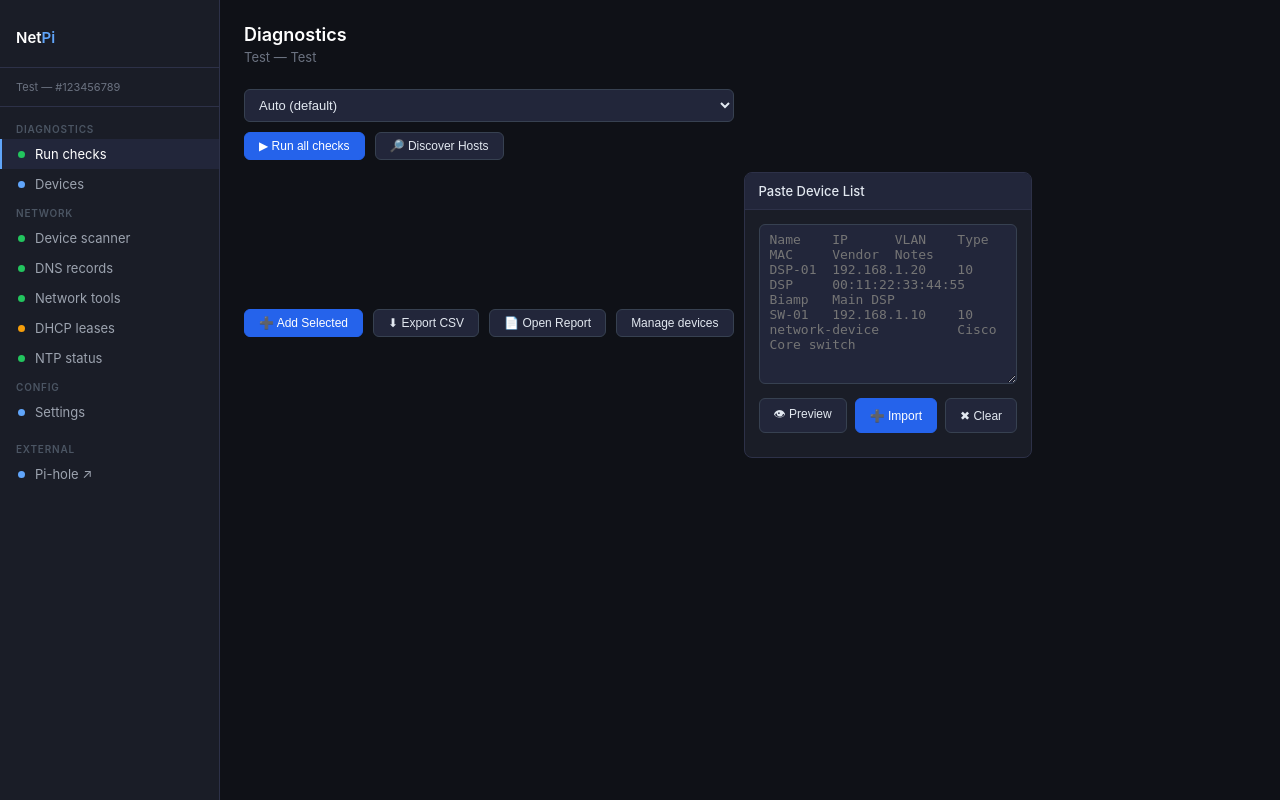
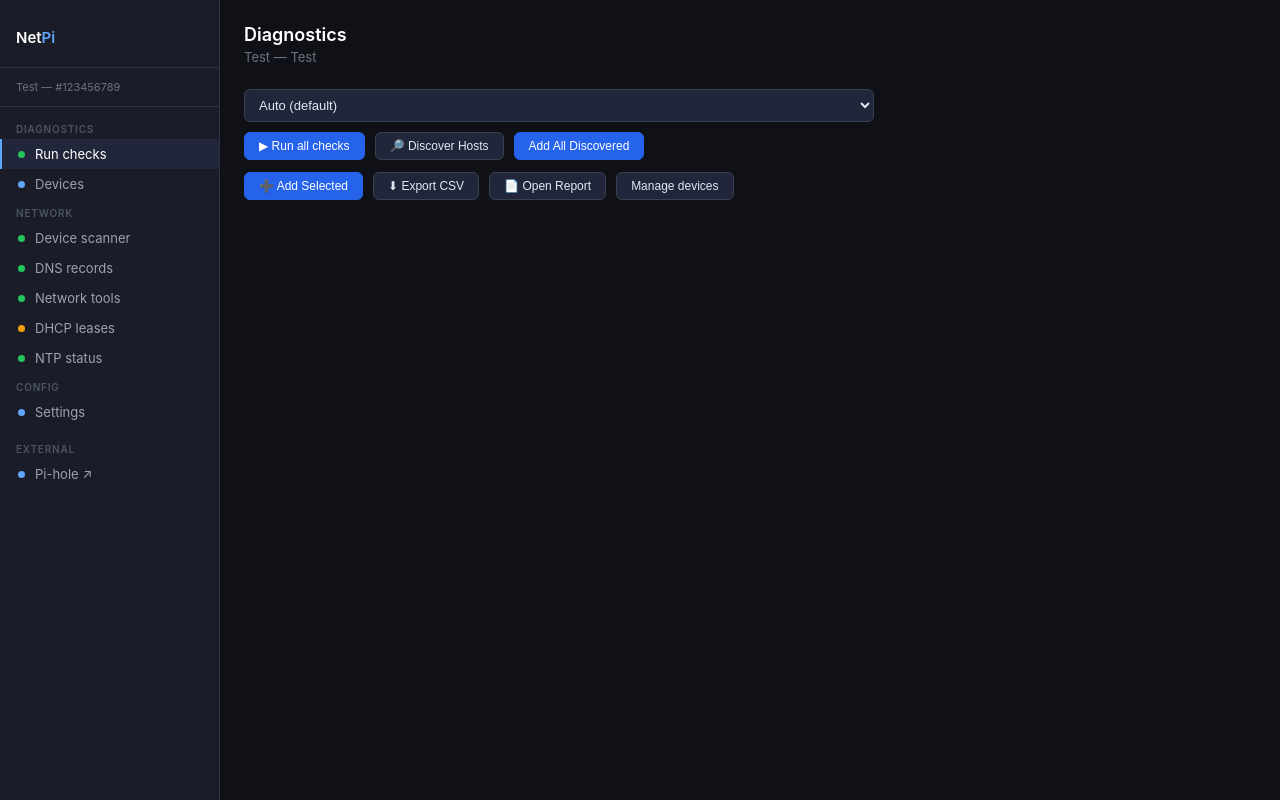
Before and after one commit to chriswarren85/NetPi, a Flask app: page /tools/diagnostics in a window 1280 px wide. Run offline with Flask 3, Linux system fonts and the light colour scheme.

Commit message:
Add bulk discovered import on diagnostics

```diff
--- a/app.py
+++ b/app.py
@@ -956,35 +956,49 @@ def add_bulk_devices():
     data = request.json or {}
     devices_in = data.get("devices", [])
 
+    devices, summary = add_discovered_devices_to_inventory(devices_in)
+    save_devices_file(devices)
+
+    return jsonify({"success": True, "added": summary["added"]})
+
+
+def add_discovered_devices_to_inventory(devices_in):
     devices = load_devices()
     added = 0
+    skipped_existing = 0
 
     for d in devices_in:
-        ip = d.get("ip")
+        ip = (d.get("ip") or "").strip()
         if not ip:
             continue
 
         if any(existing.get("ip") == ip for existing in devices):
+            skipped_existing += 1
             continue
 
-        device_type = d.get("type", "generic")
-        preferred_name = d.get("hostname") or ""
+        device_type = (d.get("type") or "generic").strip() or "generic"
+        preferred_name = (d.get("name") or d.get("hostname") or "").strip()
+        vendor = (d.get("vendor") or "").strip()
+        notes = (d.get("notes") or "").strip()
         generated_name = generate_device_name(devices, device_type, preferred_name)
 
         devices.append({
             "name": generated_name,
             "ip": ip,
             "type": device_type,
-            "vlan": d.get("vlan", ""),
-            "notes": f"Auto-discovered ({d.get('vendor','')})",
-            "mac": d.get("mac", ""),
-            "vendor": d.get("vendor", "")
+            "vlan": (d.get("vlan") or "").strip(),
+            "notes": notes or (f"Auto-discovered ({vendor})" if vendor else "Auto-discovered"),
+            "mac": (d.get("mac") or "").strip(),
+            "vendor": vendor
         })
         added += 1
 
-    save_devices_file(devices)
-
-    return jsonify({"success": True, "added": added})
+    return devices, {
+        "added": added,
+        "skipped_existing": skipped_existing,
+        "total_seen": len(devices_in)
+    }
+
 
 @app.route("/tools/api/devices/add_discovered", methods=["POST"])
 def add_discovered_device():
@@ -1018,6 +1032,25 @@ def add_discovered_device():
 
     save_devices_file(devices)
     return jsonify({"success": True, "message": f"Device added as {name}"})
+
+
+@app.route("/tools/api/devices/add_all_discovered", methods=["POST"])
+def add_all_discovered_devices():
+    data = request.json or {}
+    devices_in = data.get("devices", [])
+
+    if not isinstance(devices_in, list):
+        return jsonify({"error": "devices must be a list"}), 400
+
+    devices, summary = add_discovered_devices_to_inventory(devices_in)
+    save_devices_file(devices)
+
+    return jsonify({
+        "success": True,
+        "added": summary["added"],
+        "skipped_existing": summary["skipped_existing"],
+        "total_seen": summary["total_seen"]
+    })
 
 @app.route("/tools/api/checks/export_csv")
 def export_csv():
--- a/templates/diagnostics.html
+++ b/templates/diagnostics.html
@@ -38,6 +38,7 @@
 
     <button class="btn btn-primary" id="run-btn" onclick="runChecks()">▶ Run all checks</button>
     <button class="btn" id="discover-btn" onclick="discoverHosts()">🔎 Discover Hosts</button>
+    <button class="btn btn-primary" id="add-all-discovered-btn" onclick="addAllDiscovered()" disabled>Add All Discovered</button>
     <button class="btn" id="cancel-discover-btn" onclick="cancelDiscovery()" style="display:none">✖ Cancel Discovery</button>
   </div>
 
@@ -46,29 +47,6 @@
     <button class="btn" onclick="downloadCSV()">⬇ Export CSV</button>
     <button class="btn" onclick="openReport()">📄 Open Report</button>
     <button class="btn" onclick="window.location.href='/tools/devices'">Manage devices</button>
-
-<div class="panel" style="margin-bottom:1rem">
-  <div class="panel-header">Paste Device List</div>
-  <div class="panel-body">
-
-    <textarea id="pasted-device-text"
-      style="width:100%; min-height:160px; font-family:monospace; resize:vertical;"
-      placeholder="Name	IP	VLAN	Type	MAC	Vendor	Notes
-DSP-01	192.168.1.20	10	DSP	00:11:22:33:44:55	Biamp	Main DSP
-SW-01	192.168.1.10	10	network-device		Cisco	Core switch"></textarea>
-
-    <div style="margin-top:10px; display:flex; gap:8px; flex-wrap:wrap;">
-      <button class="btn" onclick="previewPastedDevices()">👁 Preview</button>
-      <button class="btn btn-primary" onclick="importPastedDevices()">➕ Import</button>
-      <button class="btn" onclick="clearPastedDevices()">✖ Clear</button>
-    </div>
-
-    <div id="paste-import-summary" style="margin-top:10px;"></div>
-    <div id="paste-import-invalid" style="margin-top:10px;"></div>
-    <div id="paste-import-preview" style="margin-top:10px; overflow-x:auto;"></div>
-
-  </div>
-</div>
 
   </div>
 </div>
@@ -268,6 +246,7 @@ function discoverHosts(){
 
       const tbody = document.getElementById('discover-results');
       tbody.innerHTML = '';
+      document.getElementById('add-all-discovered-btn').disabled = true;
 
       if(!data.devices || data.devices.length === 0){
         tbody.innerHTML = `<tr><td colspan="7" style="color:#4b5563;text-align:center;padding:1rem">No live hosts found on ${data.subnet}</td></tr>`;
@@ -297,6 +276,7 @@ function discoverHosts(){
           tbody.appendChild(tr);
           fingerprintHost(d.ip);
         });
+        document.getElementById('add-all-discovered-btn').disabled = false;
       }
 
       document.getElementById('discover-panel').style.display = 'block';
@@ -399,31 +379,43 @@ function addDiscovered(ip, hostname){
       alert('Error adding device: ' + e);
     });
 }
-function addSelected(){
+
+function collectDiscoveredDevices(selectedOnly){
   const rows = document.querySelectorAll('#discover-results tr');
   const vlan = document.getElementById('vlan-select').value;
-
   const devices = [];
 
   rows.forEach(tr => {
     const checkbox = tr.querySelector('.host-check');
-    if(!checkbox || !checkbox.checked) return;
+    if(!checkbox) return;
+    if(selectedOnly && !checkbox.checked) return;
 
-    const ip = tr.children[2]?.textContent.trim();
-    const hostname = tr.children[1]?.textContent.trim();
+    const ip = tr.children[2]?.textContent.trim() || '';
+    if(!ip) return;
 
-    // MAC + Vendor extraction
+    const hostnameCell = tr.children[1];
+    let hostname = hostnameCell ? hostnameCell.textContent.trim() : '';
+    if(hostname === '—'){
+      hostname = '';
+    }
+
     const macVendorCell = tr.children[3];
     let mac = '';
     let vendor = '';
 
     if(macVendorCell){
       const divs = macVendorCell.querySelectorAll('div');
-      if(divs[0]) mac = divs[0].textContent.trim();
-      if(divs[1]) vendor = divs[1].textContent.trim();
+      if(divs[0]){
+        mac = divs[0].textContent.trim();
+        if(mac === '—'){
+          mac = '';
+        }
+      }
+      if(divs[1]){
+        vendor = divs[1].textContent.trim();
+      }
     }
 
-    // Get guessed type (fingerprint result preferred)
     const guessEl = tr.querySelector('[id^="guess-"]');
     let type = 'generic';
 
@@ -439,7 +431,6 @@ function addSelected(){
       }
     }
 
-    if(ip){
     devices.push({
       ip: ip,
       hostname: hostname,
@@ -448,8 +439,43 @@ function addSelected(){
       mac: mac,
       vendor: vendor
     });
+  });
+
+  return devices;
 }
+
+function addAllDiscovered(){
+  const devices = collectDiscoveredDevices(false);
+
+  if(devices.length === 0){
+    alert('No discovered devices to add');
+    return;
+  }
+
+  fetch('/tools/api/devices/add_all_discovered', {
+    method: 'POST',
+    headers: {
+      'Content-Type': 'application/json'
+    },
+    body: JSON.stringify({
+      devices: devices
+    })
+  })
+  .then(r => r.json())
+  .then(d => {
+    if(d.error){
+      alert(d.error);
+      return;
+    }
+    alert(`Added ${d.added || 0} of ${d.total_seen || 0} discovered hosts (${d.skipped_existing || 0} skipped existing)`);
+  })
+  .catch(e => {
+    alert('Error adding discovered devices: ' + e);
   });
+}
+
+function addSelected(){
+  const devices = collectDiscoveredDevices(true);
 
   if(devices.length === 0){
     alert('No devices selected');
```
Also changed, not shown: PROJECT_STATE.md (+11 -0 lines). Lines whose indentation alone changed are shown as unchanged.
